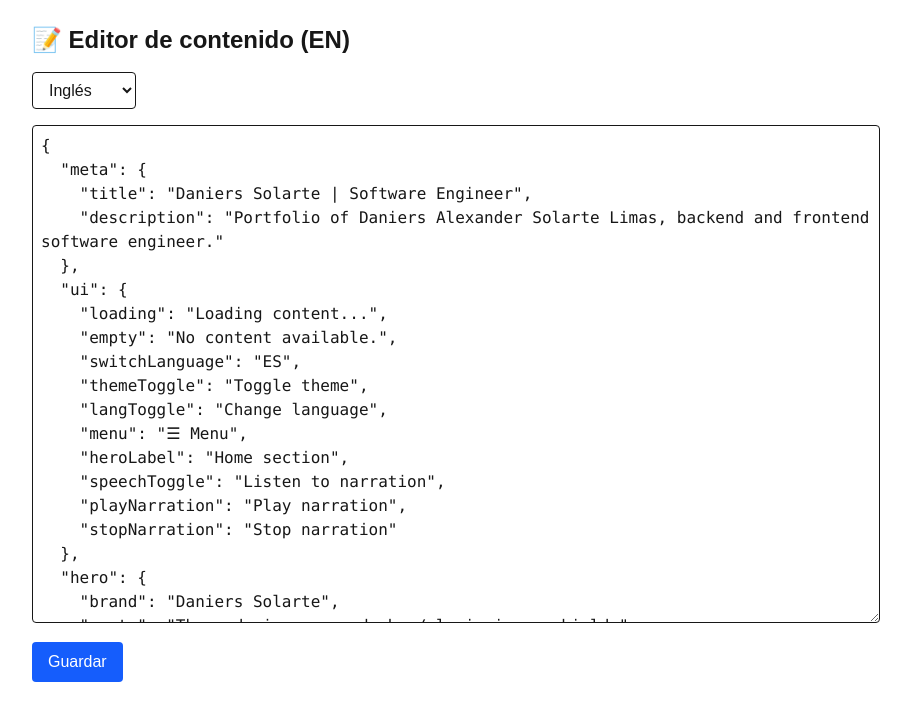
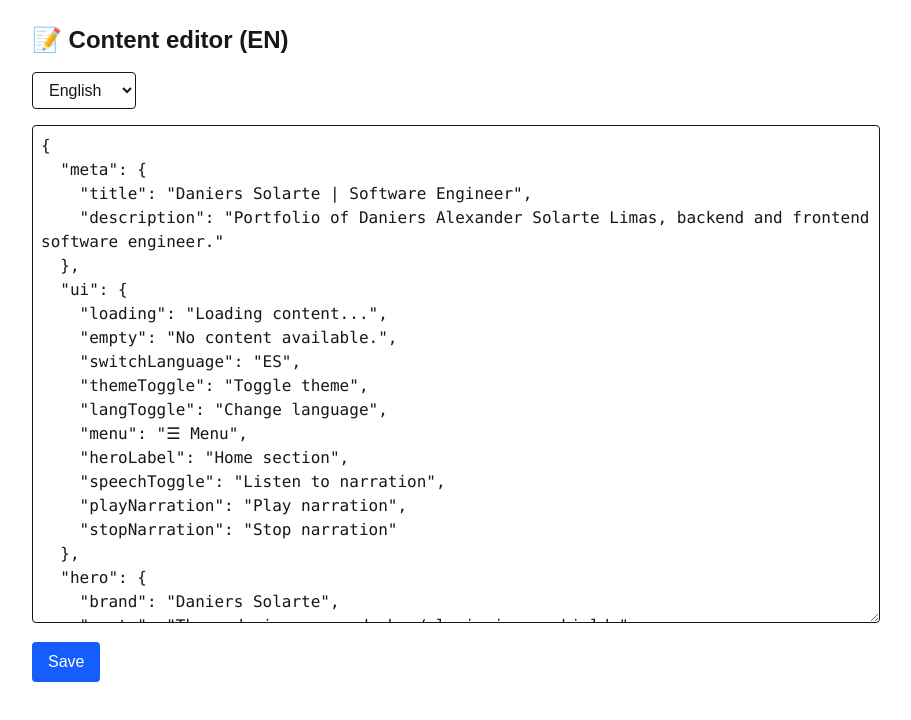
Before and after one commit to solartedaniers/Portafoleo, a Next.js app: page /admin in a window 1280 px wide. Shown: the top 720 px of the page, without its empty margins (184-1095 px from the left). Built offline with nearby package versions, Linux system fonts and the light colour scheme; a web font is replaced by a local one.

Commit message:
Saco los textos del editor de contenido al JSON

```diff
--- a/data/content_en.json
+++ b/data/content_en.json
@@ -419,5 +419,16 @@
         "sound": "url.mp3"
       }
     }
+  },
+  "admin": {
+    "title": "📝 Content editor",
+    "save": "Save",
+    "saved": "✅ Saved successfully",
+    "saveError": "❌ Could not save",
+    "invalidJson": "⚠️ Error: invalid JSON",
+    "languages": {
+      "es": "Spanish",
+      "en": "English"
+    }
   }
 }
--- a/data/content_es.json
+++ b/data/content_es.json
@@ -419,5 +419,16 @@
         "sound": "url.mp3"
       }
     }
+  },
+  "admin": {
+    "title": "📝 Editor de contenido",
+    "save": "Guardar",
+    "saved": "✅ Guardado con éxito",
+    "saveError": "❌ Error al guardar",
+    "invalidJson": "⚠️ Error: JSON inválido",
+    "languages": {
+      "es": "Español",
+      "en": "Inglés"
+    }
   }
 }
--- a/src/app/admin/page.tsx
+++ b/src/app/admin/page.tsx
@@ -2,42 +2,57 @@
 import { useEffect, useState } from "react";
 import { useContent } from "../components/ContentProvider";
 import { useApp } from "../components/ThemeLangContext";
+import { SUPPORTED_LANGS, isSupportedLang } from "@/config/content";
+
+const MESSAGE_TIMEOUT_MS = 3000;
+
+interface AdminContent {
+  title: string;
+  save: string;
+  saved: string;
+  saveError: string;
+  invalidJson: string;
+  languages: Record<string, string>;
+}
 
 export default function AdminPage() {
-  const { content, loading, saveContent } = useContent();
+  const { content, saveContent } = useContent();
   const { lang, setLang } = useApp();
   const [text, setText] = useState("");
   const [msg, setMsg] = useState("");
+  const t = content.admin as AdminContent;
 
   useEffect(() => {
-    if (content) setText(JSON.stringify(content, null, 2));
+    setText(JSON.stringify(content, null, 2));
   }, [content]);
 
   const handleSave = async () => {
     try {
       const parsed = JSON.parse(text);
       const ok = await saveContent(parsed);
-      setMsg(ok ? "✅ Guardado con éxito" : "❌ Error al guardar");
+      setMsg(ok ? t.saved : t.saveError);
     } catch {
-      setMsg("⚠️ Error: JSON inválido");
+      setMsg(t.invalidJson);
     }
-    setTimeout(() => setMsg(""), 3000);
+    setTimeout(() => setMsg(""), MESSAGE_TIMEOUT_MS);
   };
-
-  if (loading) return <div>Cargando...</div>;
 
   return (
     <div className="p-6 max-w-4xl mx-auto">
-      <h1 className="text-2xl mb-4 font-bold">📝 Editor de contenido ({lang.toUpperCase()})</h1>
+      <h1 className="text-2xl mb-4 font-bold">
+        {t.title} ({lang.toUpperCase()})
+      </h1>
 
-      {/*Selector de idioma */}
       <select
         value={lang}
-        onChange={(e) => setLang(e.target.value as "es" | "en")}
+        onChange={(e) => isSupportedLang(e.target.value) && setLang(e.target.value)}
         className="mb-4 border px-3 py-2 rounded"
       >
-        <option value="es">Español</option>
-        <option value="en">Inglés</option>
+        {SUPPORTED_LANGS.map((code) => (
+          <option key={code} value={code}>
+            {t.languages[code]}
+          </option>
+        ))}
       </select>
 
       <textarea
@@ -48,10 +63,11 @@ export default function AdminPage() {
       />
       <div className="flex gap-3 mt-3">
         <button
+          type="button"
           onClick={handleSave}
           className="px-4 py-2 bg-blue-600 text-white rounded hover:bg-blue-700"
         >
-          Guardar
+          {t.save}
         </button>
       </div>
       {msg && <p className="mt-3">{msg}</p>}
```
